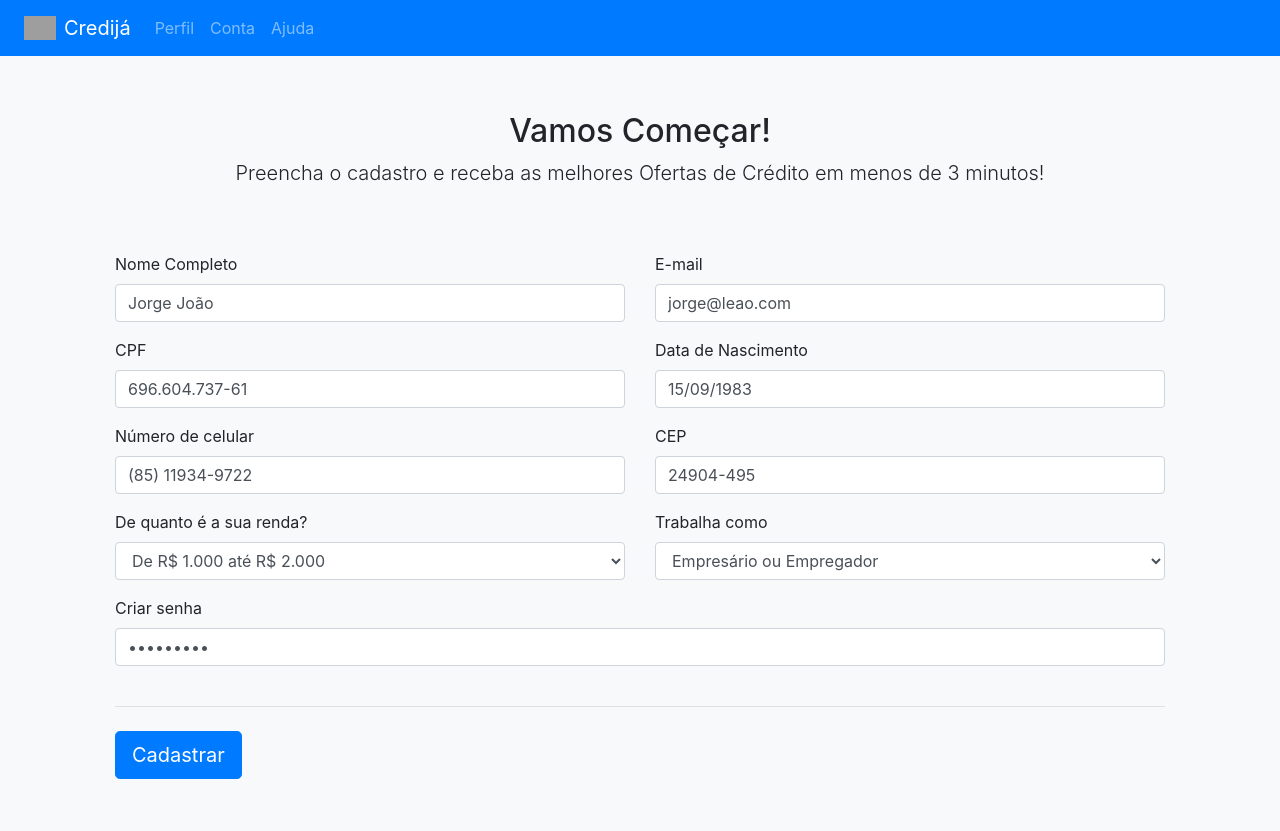
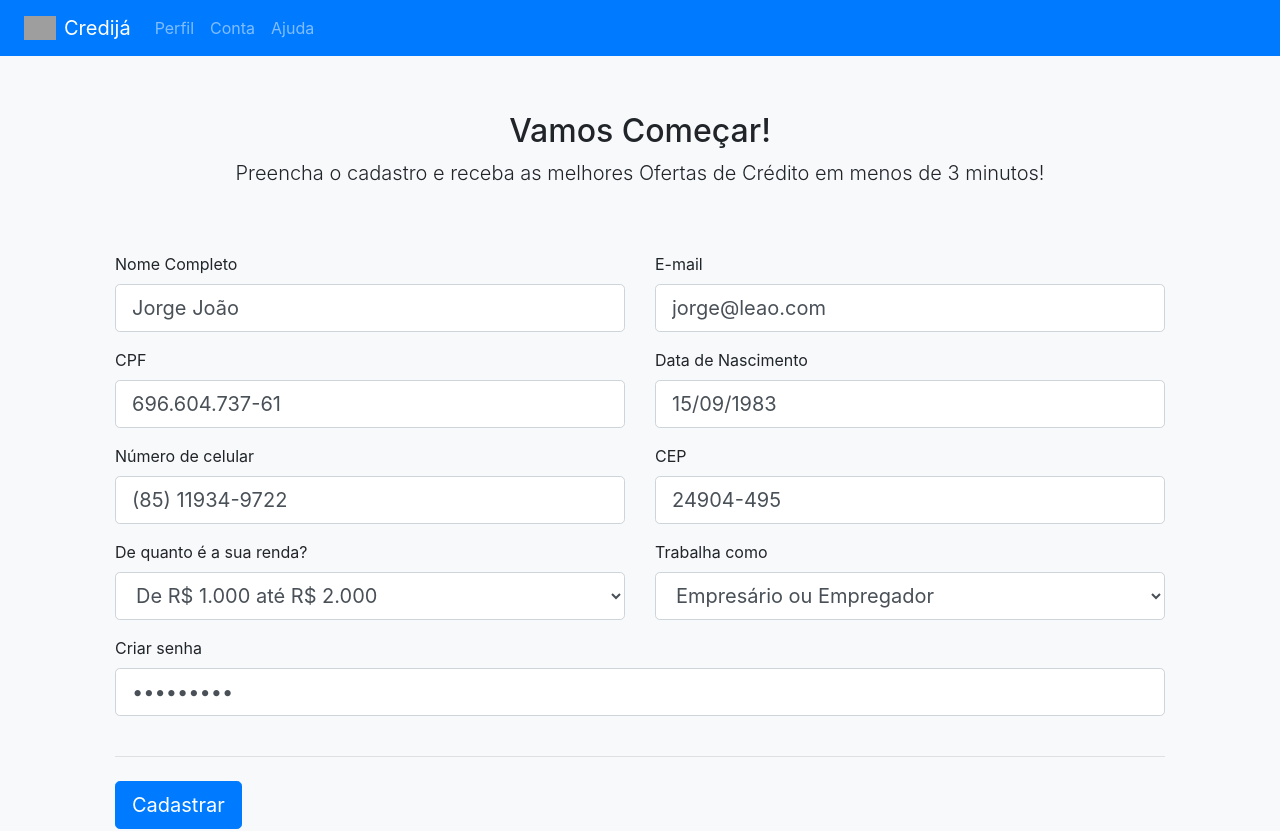
Before and after one commit to guilsa/irruptor, a React (Create React App) app: page /passo in a window 1280 px wide. Shown: the top 831 px of the page. Built offline with nearby package versions, Linux system fonts and the light colour scheme; grey boxes are pictures that could not be loaded.

Commit message:
Use size lg form inputs

```diff
--- a/src/Passo1.js
+++ b/src/Passo1.js
@@ -89,7 +89,7 @@ export const Passo1 = () => {
           <Row>
             <Form.Group as={Col}>
               <Form.Label>Criar senha</Form.Label>
-              <Form.Control ref={register} id='password' type='password' label='password' name='password' />
+              <Form.Control ref={register} id='password' type='password' label='password' name='password' size='lg' />
               <Form.Control.Feedback type='invalid'>{errors?.password?.message}</Form.Control.Feedback>
             </Form.Group>
           </Row>
--- a/src/utils/utils.js
+++ b/src/utils/utils.js
@@ -14,6 +14,7 @@ const renderForms = (inputs, register, errors) => {
       label: label,
       name: id,
       isInvalid: errors[id] && !!errors[id],
+      size: 'lg',
     }
     let field
 
@@ -23,8 +24,8 @@ const renderForms = (inputs, register, errors) => {
       if (input.selectOptions) {
         field = (
           <Form.Group key={id} as={Col} sm={12} md={6}>
-            <Form.Label>{label}</Form.Label>
-            <Form.Control {...defaultProps} as='select' className='select optional valid'>
+            <Form.Label size='lg'>{label}</Form.Label>
+            <Form.Control {...defaultProps} as='select'>
               <option>Selecione</option>
               {input.selectOptions.map((select) => {
                 return (
@@ -42,7 +43,7 @@ const renderForms = (inputs, register, errors) => {
       } else {
         field = (
           <Form.Group key={id} as={Col} sm={12} md={6}>
-            <Form.Label>{label}</Form.Label>
+            <Form.Label size='lg'>{label}</Form.Label>
             <Form.Control {...defaultProps} type='text' />
             <Form.Control.Feedback type='invalid'>
               {errors[id] && errors[id].message && errors[id].message}
```
